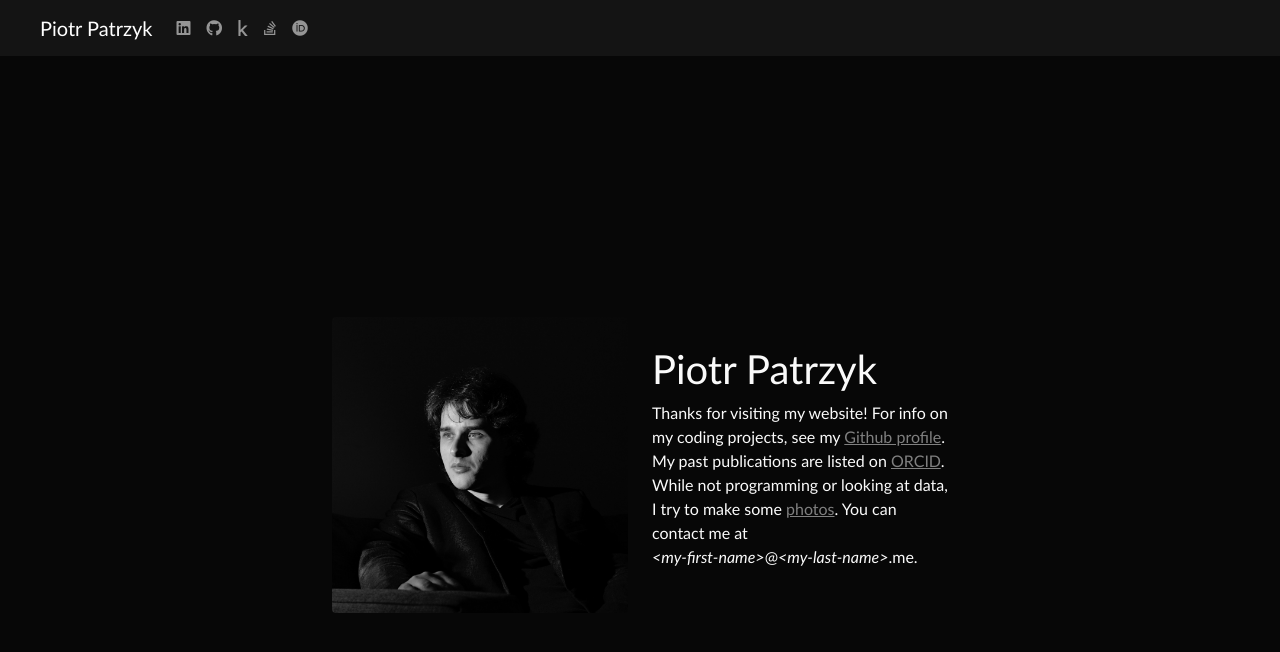
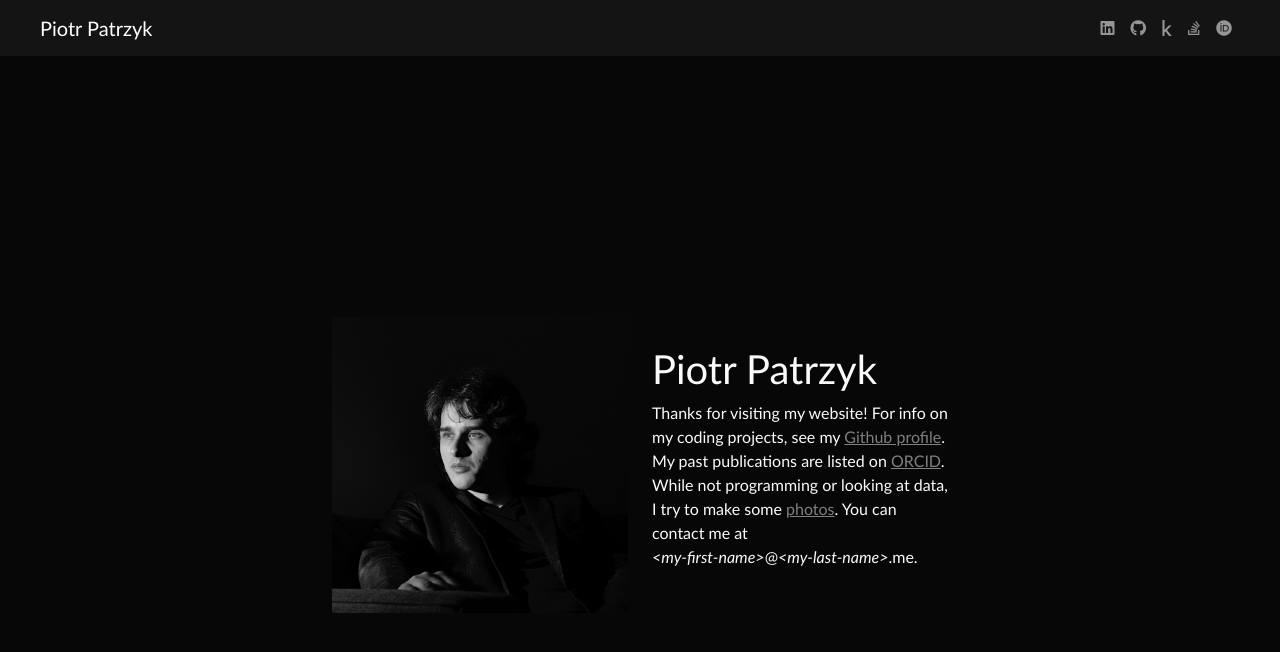
Before and after one commit to ppatrzyk/ppatrzyk.github.io, a Jekyll site: the page built from index.html, in a window 1280 px wide. Shown: the top 652 px of the page. Built offline with Jekyll 4.4.1, drawn with Linux system fonts in a browser that asks for light colours.

Commit message:
navbar fix

```diff
--- a/_includes/navbar.html
+++ b/_includes/navbar.html
@@ -2,14 +2,14 @@
 
   <a class="navbar-brand" href="/">{{ site.author }}</a>
 
-  <button class="navbar-toggler collapsed" type="button" data-toggle="collapse" data-target="#subpages" aria-controls="subpages" aria-expanded="false" aria-label="Toggle navigation">
+  <button class="navbar-toggler" type="button" data-bs-toggle="collapse" data-bs-target="#subpages" aria-controls="subpages" aria-expanded="false" aria-label="Toggle navigation">
     <span class="navbar-toggler-icon"></span>
   </button>
 
   <div class="navbar-collapse collapse" id="subpages">
 
     <!-- Left side of navbar -->
-    <ul class="navbar-nav mr-auto">
+    <ul class="navbar-nav me-auto mb-2 mb-lg-0">
       {% assign psize = site.posts | size %}
       {% if psize != 0 %}
       <li class="nav-item">
@@ -19,7 +19,7 @@
     </ul>
 
     <!-- Right side of navbar -->
-    <ul class="navbar-nav navbar-right">
+    <ul class="navbar-nav">
 
       <li class="nav-item">
         <a class="nav-link" target="_blank" rel="noopener noreferrer" href="https://www.linkedin.com/in/piotr-patrzyk/">
```
